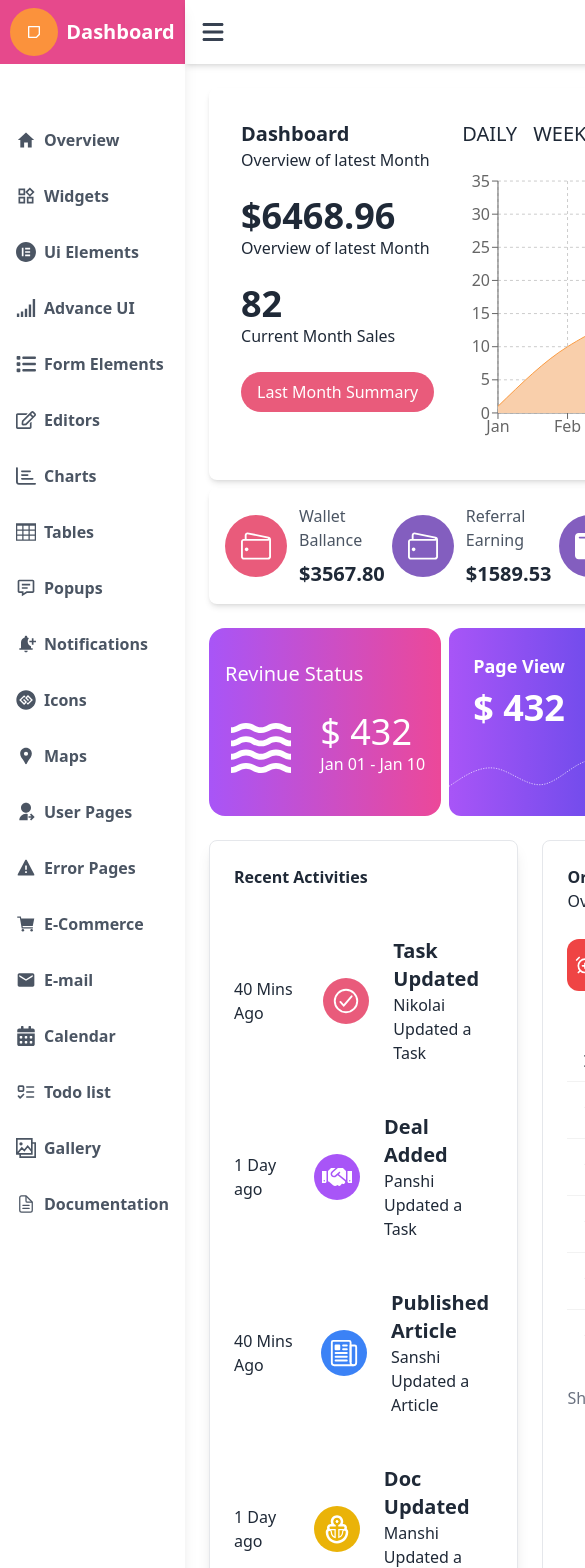
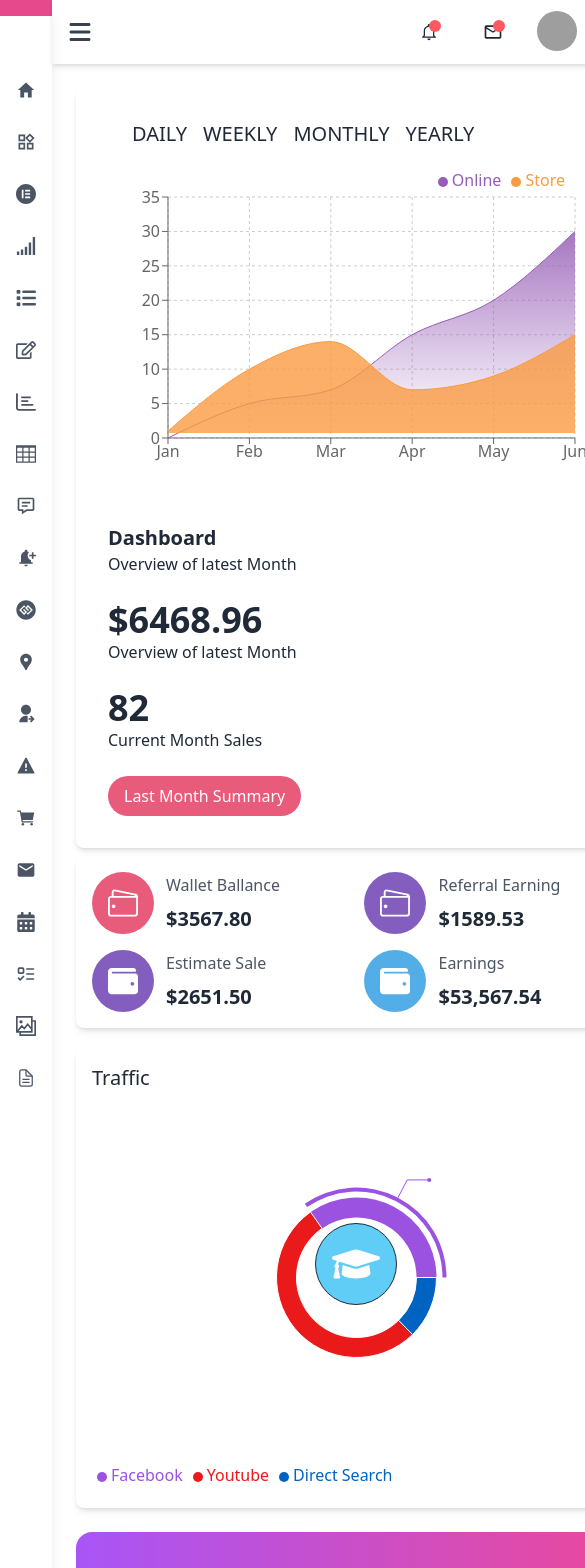
Before and after one commit to anasahammad/technogenix-dashboard, a React (Vite) app: page / in a window 390 px wide. Shown: the top 1568 px of the page, 585 px wide, since content can reach past the window. Built offline with nearby package versions, Linux system fonts and the light colour scheme; grey boxes are pictures that could not be loaded.

Commit message:
responsive added

```diff
--- a/src/App.jsx
+++ b/src/App.jsx
@@ -14,7 +14,7 @@ function App() {
     setSideCollaps(!sideCollaps)
   }
   return (
-    <div className="flex dark:bg-black ">
+    <div className="flex  dark:bg-black ">
     <Sidebar sideCollaps={sideCollaps} />
 
     {/* Main Content */}
--- a/src/Dashboard.jsx
+++ b/src/Dashboard.jsx
@@ -19,10 +19,10 @@ const Dashboard = () => {
     return (
         <div>
           {/* Dashboard Top Section */}
-            <div className=" flex w-full gap-5">
+            <div className=" flex flex-col md:flex-row w-full gap-5">
               {/* Line chart  */}
-                <div className="w-[75%] flex flex-col gap-2">
-                      <div className=" flex gap-1  shadow-md rounded-lg p-8">
+                <div className="md:w-[75%] flex flex-col gap-2">
+                      <div className=" flex flex-col-reverse md:flex-row gap-1  shadow-md rounded-lg p-8">
                       <div className=" flex flex-col space-y-6 ">
                         <div>
                         <h5 className="text-xl font-semibold">Dashboard</h5>
@@ -42,12 +42,12 @@ const Dashboard = () => {
             </div>
                       </div>
 
-                   <div className="flex-1 ">
+                   <div className="md:flex-1 ">
                    <LineChartComponent/>
                    </div>
                       </div>
 
-                   <div className="grid grid-cols-4 p-4 shadow-md rounded-lg">
+                   <div className="grid grid-cols-2 gap-4 md:gap-0 md:grid-cols-4 p-4 shadow-md rounded-lg">
 
                         <div className="flex items-center gap-3">
                             <div className="text-3xl bg-[#E95B7B] text-white p-4 rounded-full">
@@ -98,7 +98,7 @@ const Dashboard = () => {
 
                 {/* Pie Chart */}
 
-                <div className="w-[25%] shadow-md p-4 rounded-lg">
+                <div className="md:w-[25%] shadow-md p-4 rounded-lg">
                   <h3 className="text-xl">Traffic</h3>
                   <PieChartComponent/>
 
--- a/src/components/CardSection.jsx
+++ b/src/components/CardSection.jsx
@@ -5,7 +5,7 @@ import { PiEqualizerThin } from "react-icons/pi";
 const CardSection = () => {
     return (
         <div className="my-6">
-            <div className="grid grid-cols-4 gap-2  ">
+            <div className="grid grid-cols-1 md:grid-cols-4 gap-2  ">
                      {/* Card 1 */}
                     <div className=" rounded-2xl py-8  px-4
                     bg-gradient-to-r from-purple-500 to-pink-500 text-white">
--- a/src/components/LineChartComponent.jsx
+++ b/src/components/LineChartComponent.jsx
@@ -1,62 +1,44 @@
-import { LineChart, Line, XAxis, YAxis, CartesianGrid, Tooltip, Legend, ResponsiveContainer, AreaChart, Area } from 'recharts';
-
+import { AreaChart, Area, XAxis, YAxis, CartesianGrid, Tooltip, Legend, ResponsiveContainer } from 'recharts';
 
 const data = [
     { name: 'Jan', Online: 0, Store: 1 },
     { name: 'Feb', Online: 5, Store: 10 },
-    { name: 'Feb', Online: 7, Store: 14 },
-    { name: 'Mar', Online: 15, Store: 7 },
-    { name: 'Apr', Online: 20, Store: 9 },
-    { name: 'May', Online: 30, Store: 15 },
+    { name: 'Mar', Online: 7, Store: 14 },
+    { name: 'Apr', Online: 15, Store: 7 },
+    { name: 'May', Online: 20, Store: 9 },
+    { name: 'Jun', Online: 30, Store: 15 },
 ];
+
 const yTicks = [0, 5, 10, 15, 20, 25, 30, 35];
+
 const LineChartComponent = () => {
     return (
-        <div>
-
-            <ul className='flex uppercase  ml-6 gap-4 text-xl '>
+        <div style={{ width: '100%', height: '400px' }}>
+            <ul className='flex uppercase ml-6 gap-4 text-xl'>
                 <li>Daily</li>
                 <li>Weekly</li>
                 <li>Monthly</li>
                 <li>Yearly</li>
             </ul>
-            <ResponsiveContainer width="100%" height={300}>
-      <AreaChart data={data} margin={{ top: 4, right: 30, left: 0, bottom: 5 }}>
+            <ResponsiveContainer width="100%" height="80%">
+                <AreaChart data={data} margin={{ top: 20, right: 30, left: 0, bottom: 0 }}>
                     <defs>
-          <linearGradient id="" x1="0" y1="0" x2="0" y2="1">
-            <stop offset="5%" stopColor="#8884d8" stopOpacity={0.8} />
-            <stop offset="95%" stopColor="#8884d8" stopOpacity={0} />
+                        <linearGradient id="colorOnline" x1="0" y1="0" x2="0" y2="1">
+                            <stop offset="5%" stopColor="#965DB6" stopOpacity={0.8} />
+                            <stop offset="95%" stopColor="#965DB6" stopOpacity={0} />
                         </linearGradient>
                         <linearGradient id="colorStore" x1="0" y1="0" x2="0" y2="1">
-            <stop offset="95%" stopColor="#82ca9d" stopOpacity={0.8} />
-            <stop offset="95%" stopColor="#82ca9d" stopOpacity={0} />
+                            <stop offset="95%" stopColor="#FA9B42" stopOpacity={0.8} />
+                            <stop offset="95%" stopColor="#FA9B42" stopOpacity={0} />
                         </linearGradient>
                     </defs>
                     <CartesianGrid strokeDasharray="3 3" />
                     <XAxis dataKey="name" />
                     <YAxis domain={[0, 35]} ticks={yTicks} />
                     <Tooltip />
-        <Legend
-         verticalAlign="top"
-         align="right"
-         iconType="circle"
-         iconSize={10}
-         wrapperStyle={{ paddingBottom: 5, paddingRight: 0 }}
-        />
-        <Area
-          type="monotone"
-          dataKey="Online"
-          stroke="#965DB6"
-          fillOpacity={1}
-          fill="#E5C4D9"
-        />
-        <Area
-          type="monotone"
-          dataKey="Store"
-          stroke="#FA9B42"
-          fillOpacity={1}
-          fill="#F9CFAB"
-        />
+                    <Legend verticalAlign="top" align="right" iconType="circle" iconSize={10} wrapperStyle={{ paddingBottom: 5, paddingRight: 0 }} />
+                    <Area type="monotone" dataKey="Online" stroke="#965DB6" fillOpacity={1} fill="url(#colorOnline)" />
+                    <Area type="monotone" dataKey="Store" stroke="#FA9B42" fillOpacity={1} fill="url(#colorStore)" />
                 </AreaChart>
             </ResponsiveContainer>
         </div>
--- a/src/components/PieChartComponent.jsx
+++ b/src/components/PieChartComponent.jsx
@@ -58,7 +58,7 @@ const CustomActiveShapePieChart = () => {
   };
 
   return (
-    <div style={{ position: 'relative', width: '100%', height: '400px' }}>
+    <div style={{ position: 'relative' }}>
       <ResponsiveContainer width="100%" height={400}>
         <PieChart>
           <Pie
@@ -93,7 +93,7 @@ const CustomActiveShapePieChart = () => {
         fontSize: '3rem',
         // Color for the React icon
       }}>
-        <FaGraduationCap />
+      <FaGraduationCap className="text-white"/>
       </div>
     </div>
   );
--- a/src/components/Sidebar.jsx
+++ b/src/components/Sidebar.jsx
@@ -118,9 +118,9 @@ const Sidebar = ({sideCollaps}) => {
 
     ]
     return (
-        <aside className={`  shadow-lg ${ sideCollaps ? 'w-64' : 'w-16'}`}>
+        <aside className={`  shadow-lg ${ sideCollaps ? 'w-16 md:w-64' : 'w-16'}`}>
         <div className="p-2 bg-[#E6498C] text-white">
-          <div className={`  ${sideCollaps ? 'flex justify-center items-center gap-2' : 'hidden'}`}>
+          <div className={`  ${sideCollaps ? 'hidden md:flex justify-center items-center gap-2' : 'hidden'}`}>
                 <div className=" rounded-full bg-orange-400 p-4 text-center"><RiStickyNote2Line className="w-full"/></div>
         <h2 className="text-xl  font-semibold">Dashboard</h2></div>
         </div>
@@ -130,8 +130,8 @@ const Sidebar = ({sideCollaps}) => {
             {links.map((link, idx)=> (
                 <li key={idx} className="p-2">
                 <a href="#" className={`hover:bg-gray-200 hover:text-green-500 active:text-green-600 rounded-lg  p-2 flex items-center gap-2 ${theme === 'dark' ? 'text-white': 'text-gray-600'}`}>
-                  <span className={`text-center ${sideCollaps ? 'text-xl ' : ' text-2xl '} `}>{link.icon}</span>
-                  <span className={`font-semibold ${sideCollaps ? 'block ' : 'hidden'}`}>{link.title}</span>
+                  <span className={`text-center ${sideCollaps ? 'text-xl ' : 'text-xl md:text-2xl '} `}>{link.icon}</span>
+                  <span className={`font-semibold ${sideCollaps ? 'hidden md:block ' : 'hidden'}`}>{link.title}</span>
                 </a>
               </li>
             ))}
--- a/src/components/TableComponent.jsx
+++ b/src/components/TableComponent.jsx
@@ -29,21 +29,21 @@ const tableData = [
   ];
 const TableComponent = () => {
     return (
-        <div className="flex gap-6">
+        <div className="flex flex-col md:flex-row gap-6">
             {/* left section */}
-            <div className="shadow-lg border p-6 rounded-lg w-[35%]">
+            <div className="shadow-2xl  p-6 rounded-lg md:w-[35%]">
                 <h4 className=" font-bold">Recent Activities</h4>
 
                 {
                     activities.map((activity, idx)=> (
-                        <div key={idx} className="flex my-12 gap-6 items-center ">
+                        <div key={idx} className="flex  my-12  items-center justify-between">
                     <p>{activity.time}</p>
-                    <div className="flex justify-center  items-center gap-6">
+                    <div className="flex p-4 md:w-72  justify-center  items-center gap-6">
                         <div className={`text-3xl  text-white p-2 rounded-full ${activity.iconBg}`}>
                         {activity.icon}
                         </div>
 
-                        <div>
+                        <div className="">
                             <h2 className="text-xl font-semibold">{activity.title}</h2>
                             <p>{activity.description}</p>
                         </div>
@@ -55,12 +55,12 @@ const TableComponent = () => {
 
             {/* Right Section */}
 
-            <div className="border p-6 rounded-lg w-[65%]">
+            <div className=" p-6 shadow-2xl rounded-lg md:w-[65%]">
             <h4 className=" font-bold">Order Status</h4>
             <p>Overview of latest month</p>
 
             <div>
-            <div className="flex my-6 justify-between items-center">
+            <div className="flex flex-col md:flex-row gap-4 my-6 justify-between md:items-center">
                     <div className="flex gap-3">
 
 
@@ -85,7 +85,7 @@ const TableComponent = () => {
             {/* Table */}
 
                 <div className=" py-6 w-full  overflow-x-auto">
-                <table className="table  ">
+                <table className="table  overflow-x-auto">
                 <thead>
           <tr className=" ">
             <th className="text-[16px] font-semibold">INVOICE</th>
```
Lines whose indentation alone changed are shown as unchanged.
